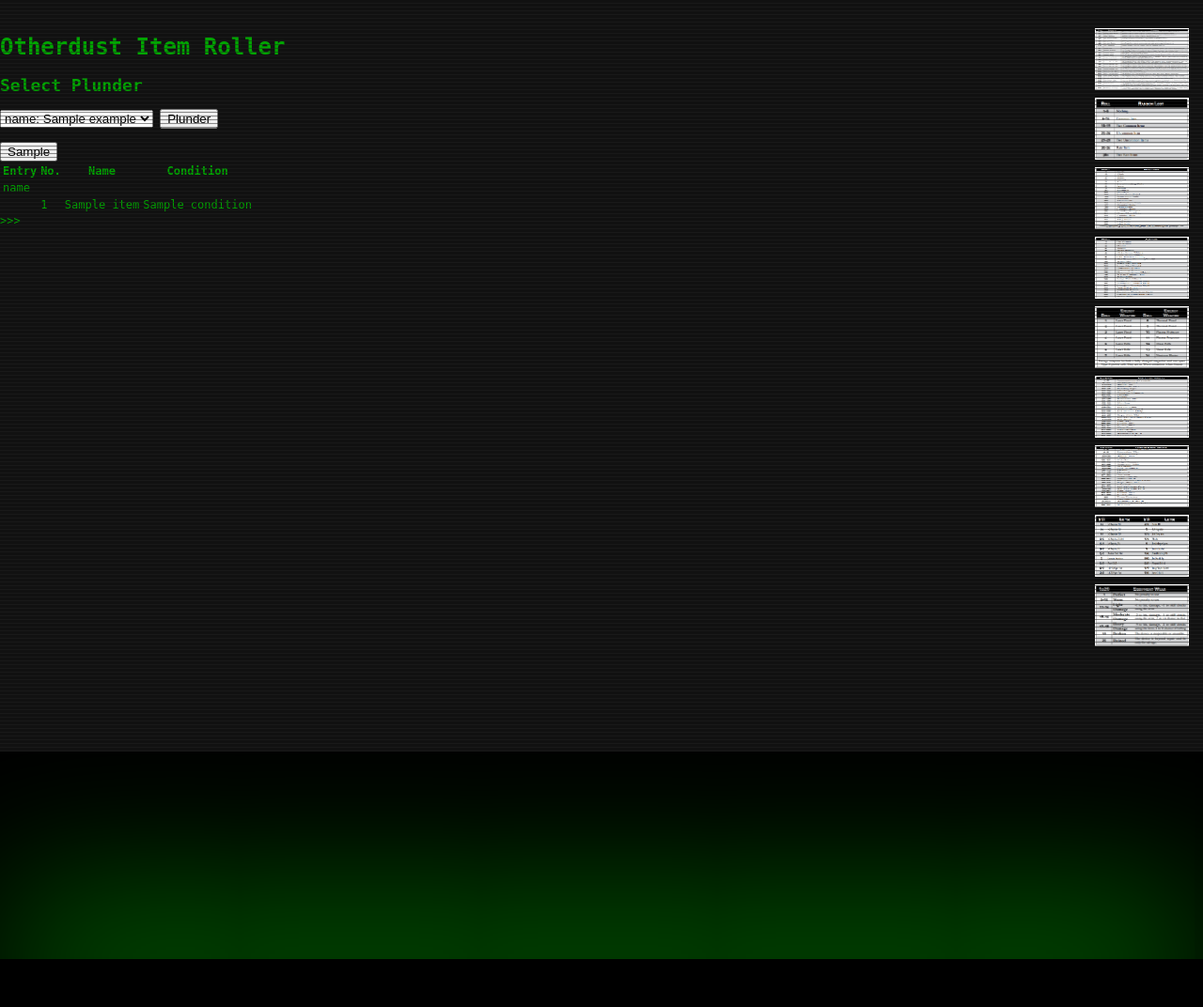
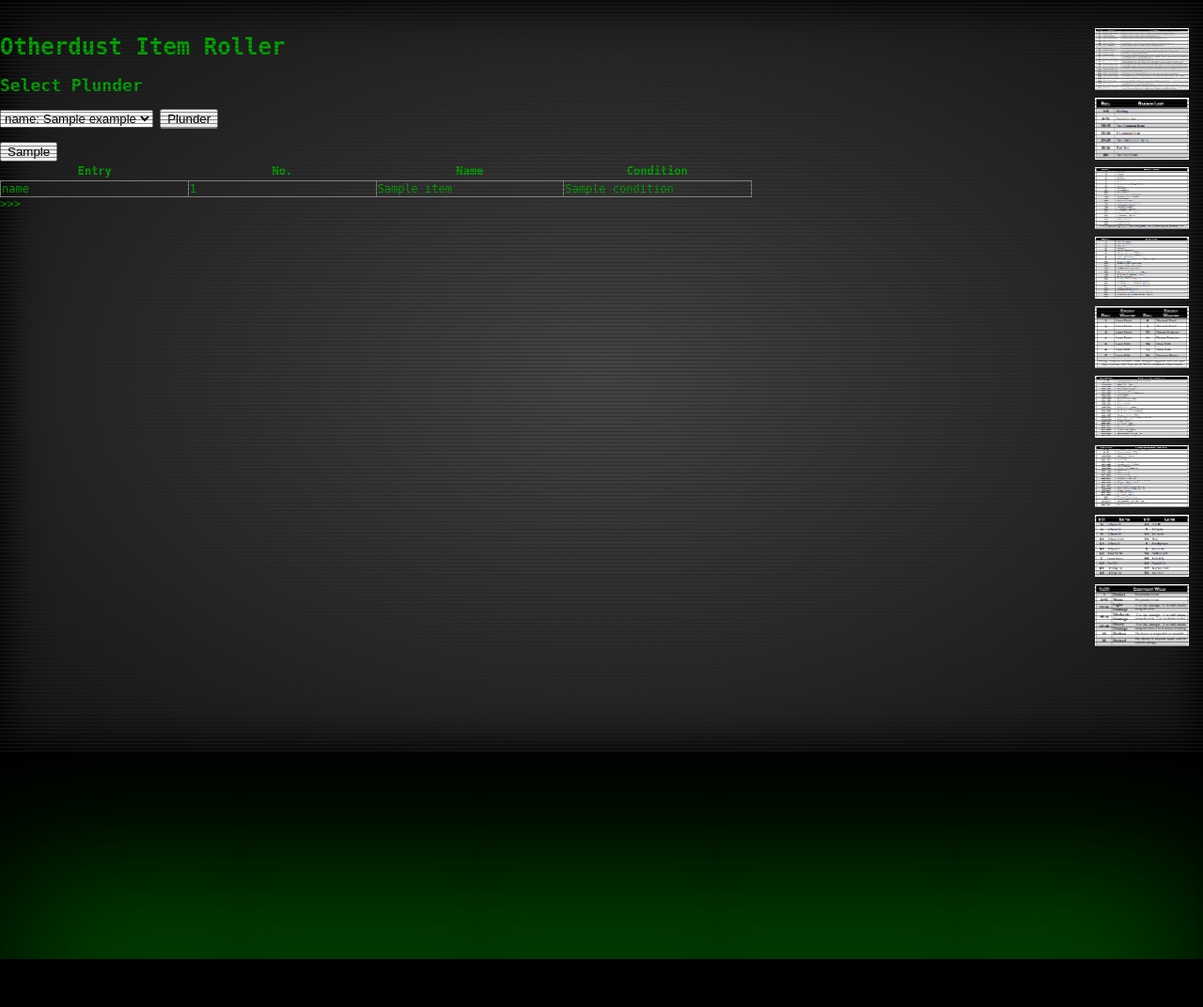
Before and after one commit to chaydenfowler/Otherdust, a Flask app: template templates/roller.html in a window 1280 px wide. Shown: the top 1072 px of the page at 94% size. Run offline with Flask 2, Linux system fonts and the light colour scheme; the template is opened without the code that fills it: most values are stand-ins (such as "Sample title", 1, 10 or a date in 2020); lists and menus that the app fills with data are empty.

Commit message:
CSS fixes

```diff
--- a/static/css/main.css
+++ b/static/css/main.css
@@ -1,23 +1,19 @@
+html {
+  height: 100%;
+  width: 100%;
+}
+
 body {
   background-color:#000;
   margin:0;
-  overflow:hidden;
   padding:0;
-}
-
-html, body {
   height: 100%;
+  width: 100%;
 }
 
 * {
   box-sizing: border-box;
 }
-
-
-
-
-
-
 
 
 .gallerycontainer{
@@ -85,13 +81,13 @@
 /* Control the left side */
 .left {
   left: 0;
-  background-color: #111;
+  /*background-color: #111;*/
 }
 
 /* Control the right side */
 .right {
   right: 0;
-  background-color: #111;
+  /*background-color: #111;*/
 }
 
 /* If you want the content centered horizontally and vertically */
@@ -124,8 +120,6 @@
   overflow:hidden;
   padding:10vmin;
   width:100vw;
-
-  overflow: scroll;
 }
 
 .screen:before {
--- a/templates/plunder.html
+++ b/templates/plunder.html
@@ -1,14 +1,31 @@
 <!-- Takes in a PlunderTable object names plunder -->
 <!-- item.attr: name, chance, num_items, table_roll, condition-->
+
+<table cellspacing="0" cellpadding="0" border="1" width="800px" style="border-collapse: collapse; table-layout: fixed;">
+    <table id="plunder_header" width="800px" style="table-layout: fixed;">
         <tr><th>Entry</th><th>No.</th><th>Name</th><th>Condition</th></tr>
+    </table>
+    <div style="width:100vw; height:80vh; overflow:auto;">
+
         {% for entry_key in plunder.entries.keys() %}
-    <tr><td>{{ entry_key }}</td></tr>
-    {% for item in plunder.entries[entry_key].items %}
+            <table id="plunder_entries" width="800px" border="1" style="border-collapse: collapse; table-layout: fixed;" >
+            {% set len = plunder.entries[entry_key].items|length %}
+            {% for i in range(len) %}
+                {% set item = plunder.entries[entry_key].items[i] %}
                 <tr>
-            <td></td>
+                {% if i == 0 %}
+                    <td rowspan="{{len}}">{{ entry_key }}</td>
+                {% endif %}
+
                 <td>{{ item.num_items }}</td>
                 <td>{{ item.name }}</td>
                 <td>{{ item.condition }}</td>
                 </tr>
+
             {% endfor %}
+            </table>
         {% endfor %}
+
+        <td>>>></td>
+    </div>
+</table>
--- a/templates/roller.html
+++ b/templates/roller.html
@@ -77,7 +77,7 @@
     </div>
     <br>
     <div id="extra_buttons"></div>
-    <table id="plunder_result">{% include 'plunder.html' %}</table>>>>
+    <div id=plunder_result width=100vw>{% include 'plunder.html' %}</div>
 </div>
 
 
```
Lines whose indentation alone changed are shown as unchanged.
